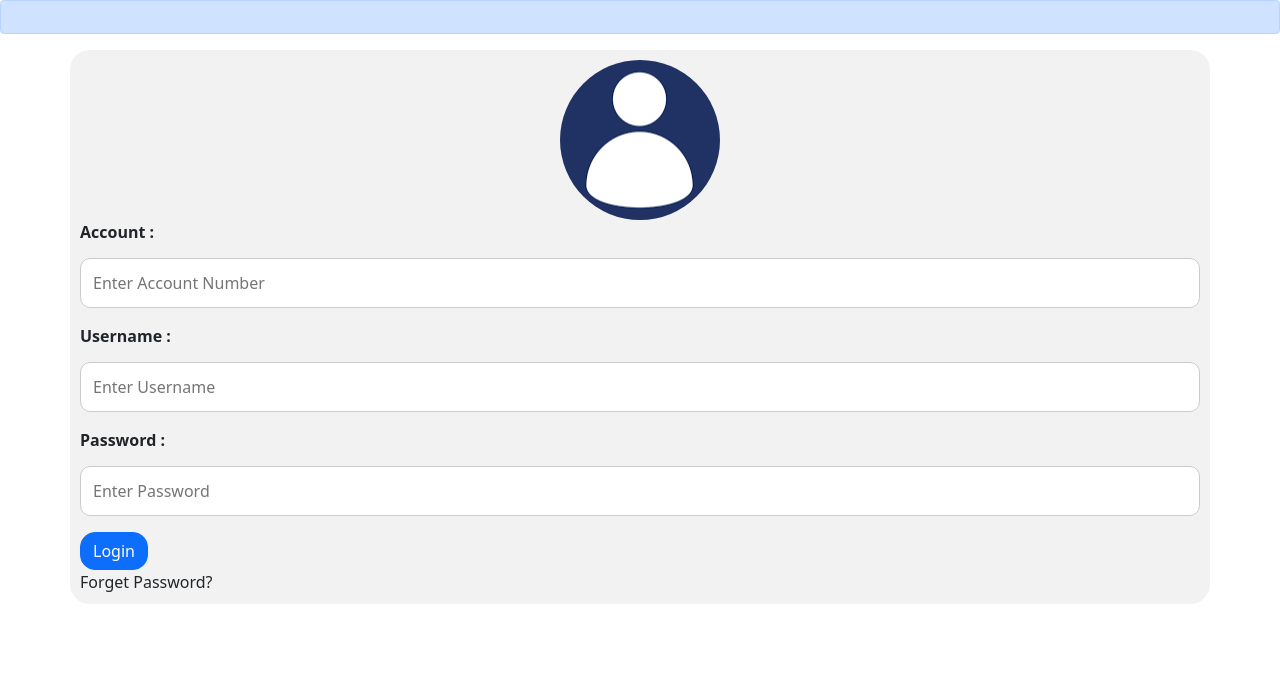
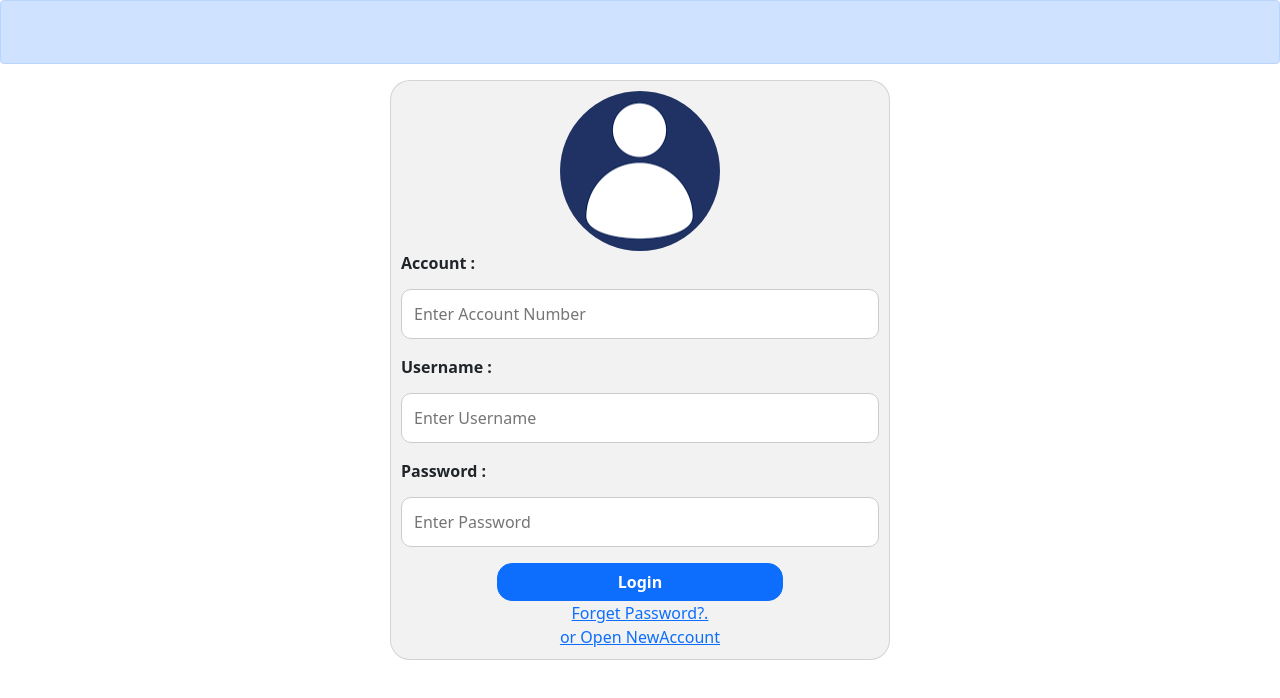
Before and after one commit to krishnapal2545/KIB, a Django app: page /login/ in a window 1280 px wide. Shown: the part 102-800 px from the top of the page. Run offline with Django 3.2, Linux system fonts and the light colour scheme; some libraries are stand-ins or nearby versions.

Commit message:
Update KIB-loginpage.html

```diff
--- a/templates/KIB-loginpage.html
+++ b/templates/KIB-loginpage.html
@@ -6,9 +6,6 @@
 <head>
   <title>Personal-Login</title>
 <style>
-  #mar{
-    margin: auto;
-  }
  #in{
     width: 100%;
     padding: 12px;
@@ -21,6 +18,7 @@
 }
 #b {
   border-radius: 15px;
+  margin: auto;
 }
 .imgcontainer {
   text-align: center;
@@ -33,15 +31,27 @@
   background-color: #f2f2f2;
   padding: 10px;
 }
+button:hover{
+  opacity: 1;
+  background-color: aqua;
+}
 </style>
+<script type="text/javascript">
+  function preventBack() { window.history.forward(); }
+  setTimeout("preventBack()", 0);
+  window.onunload = function () { null };
+</script>
 </head>
 <body>
   {%block content%}
   <div class="alert alert-primary" role="alert">
     {{Result}}
+    <marquee>This Webpage is a Project of Mr.KrishnaKumar Pal.It's a demo Webpage not an Official bank.</marquee>
   </div>
-  <div class="container">
-  <form method="POST" >{% csrf_token %}
+<div class="card mb-3" style="max-width: 500px; margin:auto; border-radius:20px; padding: 10px; background-color: #f2f2f2; ">
+  <div class="row g-0">
+    <form  method="POST" >
+      {% csrf_token %}
       <div class="imgcontainer">
         <img src="{% static 'images\avtar.png' %}" alt="Avatar" class="avatar">
       </div>
@@ -51,10 +61,11 @@
         <input id='in'type="text" placeholder="Enter Username" name="login_id" required><br>
         <label for="password"><b>Password :</b></label>
         <input id='in'type="password" placeholder="Enter Password" name="password" required><br>
-    <div id="mar">
-      <button type="submit" class="btn btn-primary" id="b"> Login</button><br>
+        <div style="margin: auto; width:60% ; text-align:center">
+          <button type="submit" class="btn btn-primary" style="border-radius: 15px; width:100%;"> <b>Login</b></button><br>
+          <a data-toggle="modal" data-target="#myModal" style="cursor: pointer; " href="">Forget Password?.</a><br>
+          <a style="cursor: pointer;" href="https://online-kib.herokuapp.com/newaccount/">or Open NewAccount</a>
       </div>
-    <a data-toggle="modal" data-target="#myModal" style="cursor: pointer;">Forget Password?</a>
       <div class="modal fade" id="myModal" role="dialog">
         <div class="modal-dialog">
           <div class="modal-content">
@@ -62,7 +73,7 @@
               <h4 class="modal-title">Forget Password </h4>
             </div>
             <div class="modal-body">
-          <p> Contact with you nearest branch of KIB-Bank .</p>
+              <p> Contact online with our KIB-Bank staff.</p>
             </div>
             <div class="modal-footer">
               <button type="button" class="btn btn-default" data-dismiss="modal">Close</button>
@@ -70,7 +81,9 @@
           </div>
         </div>
       </div>
+
     </form>
+  </div>
 </div>
 {%endblock%}
 </body>
```
Lines whose indentation alone changed are shown as unchanged.
